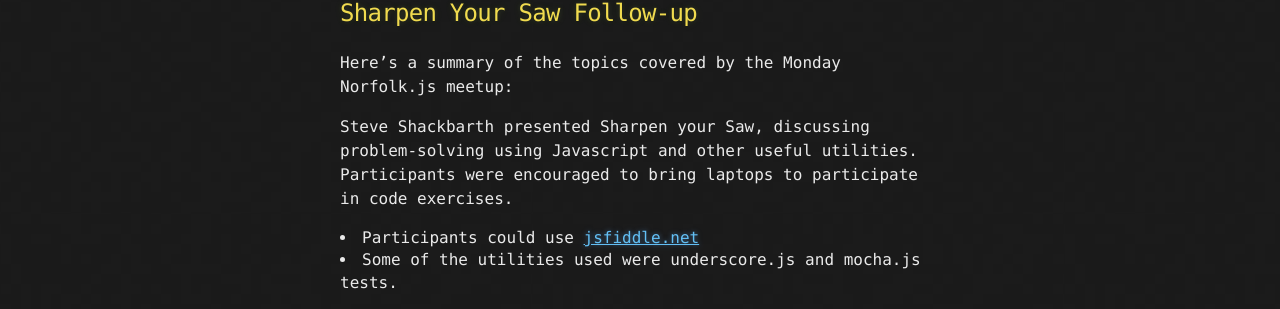
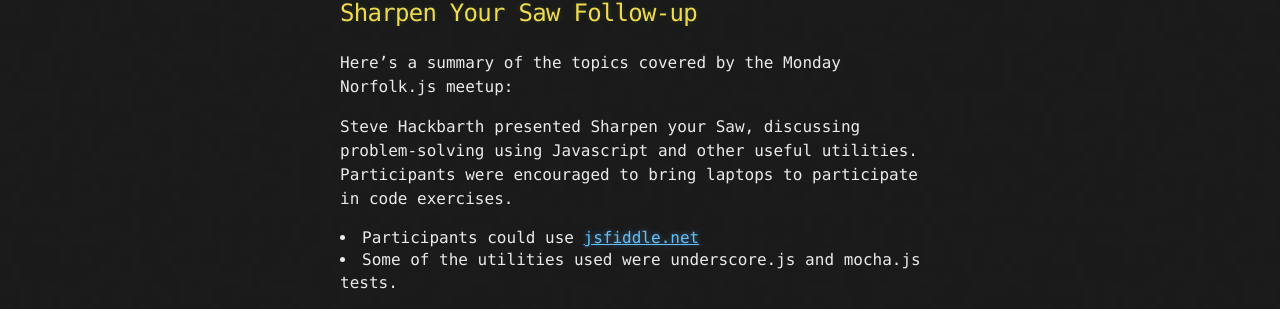
Before and after one commit to norfolkjs/norfolkjs.github.io, a Jekyll site: the page built from _posts/2014-2-18-Sharpen-your-saw-followup.md, in a window 1280 px wide. Shown: the part 319-628 px from the top of the page. Built offline with Jekyll 4.4.1, drawn with Linux system fonts in a browser that asks for light colours; nearby versions of some CDN libraries; Markdown is read by kramdown in place of the engine named in the settings.

Commit message:
Stanley doesn't know his boss's name.

```diff
--- a/_posts/2014-2-18-Sharpen-your-saw-followup.md
+++ b/_posts/2014-2-18-Sharpen-your-saw-followup.md
@@ -3,12 +3,12 @@ layout: post
 title: Sharpen Your Saw Follow-up
 tags: javascript, meetup, norfolk, shackbarth,
 published: true
-excerpt: Steve Shackbarth presented Sharpen your Saw, discussing problem-solving using Javascript and other useful utilities. Participants were encouraged to bring laptops to participate in code exercises.
+excerpt: Steve Hackbarth presented Sharpen your Saw, discussing problem-solving using JavaScript and other useful utilities. Participants were encouraged to bring laptops to participate in code exercises.
 ---
 
 Here's a summary of the topics covered by the Monday Norfolk.js meetup:
 
-Steve Shackbarth presented Sharpen your Saw, discussing problem-solving using Javascript and other useful utilities. Participants were encouraged to bring laptops to participate in code exercises.
+Steve Hackbarth presented Sharpen your Saw, discussing problem-solving using Javascript and other useful utilities. Participants were encouraged to bring laptops to participate in code exercises.
 
 <li> Participants could use <a href="http://jsfiddle.net">jsfiddle.net</a></li>
 <li>   Some of the utilities used were underscore.js and mocha.js tests.</li>
```
